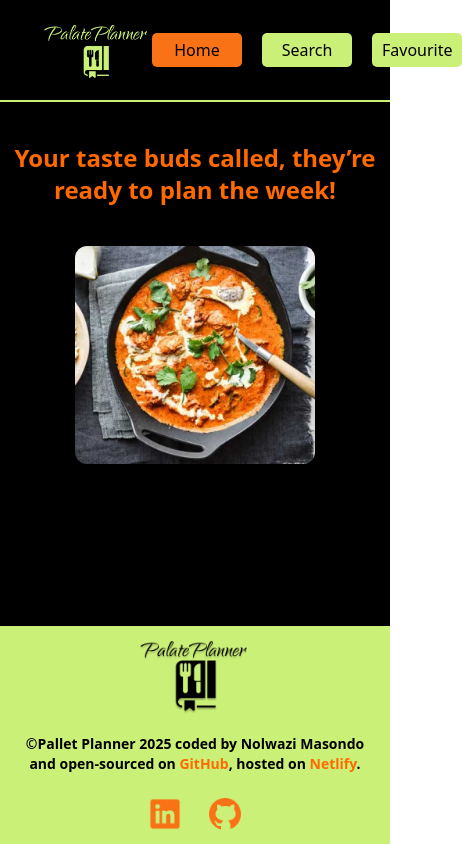
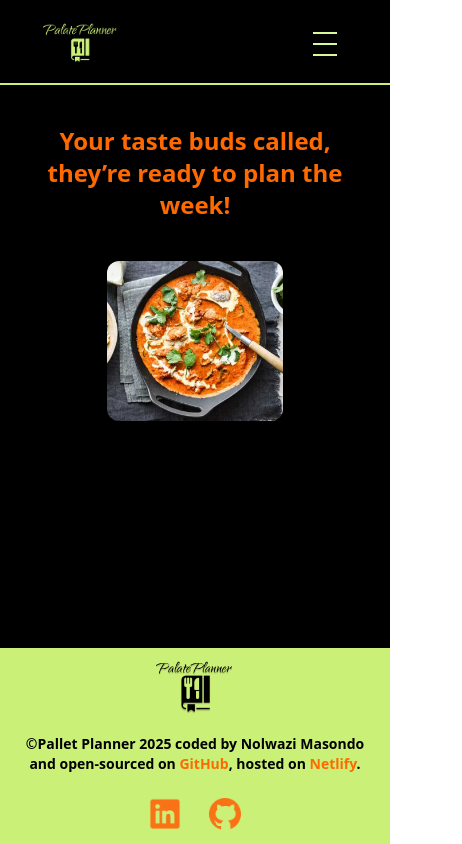
Before and after one commit to Lwazi-Masondo/alx-fe-capstone-project, a React (Vite) app in the folder recipe-finder-app/: page / in a window 390 px wide. Shown: the whole page, 462 px wide, since content can reach past the window. Built offline with nearby package versions, Linux system fonts and the light colour scheme.

Commit message:
Added hamburger menu for small screens

```diff
--- a/recipe-finder-app/src/components/Favourites.jsx
+++ b/recipe-finder-app/src/components/Favourites.jsx
@@ -7,9 +7,12 @@ function Favourites() {
 
   if (favourites.length === 0) {
     return (
-      <p className="text-center font-bold text-white text-2xl">
-        No favourites yet!
-      </p>
+      <div>
+        <p className="text-center font-bold text-white text-2xl mt-20">
+          No favourites yet!
+        </p>
+        <img src="empty-favourites.png" alt="Empty bowl" className="m-auto" />
+      </div>
     );
   }
   return (
@@ -17,7 +20,7 @@ function Favourites() {
       <h1 className="text-center text-orange-500  font-bold text-2xl my-10">
         Favourites
       </h1>
-      <ul className="grid grid-cols-1 md:grid-cols-2 lg:grid-cols-3 m-auto">
+      <ul className="grid grid-cols-1 md:grid-cols-2 lg:grid-cols-3 m-auto justify-items-center">
         {favourites.map((meal) => (
           <li
             key={meal.idMeal}
--- a/recipe-finder-app/src/components/Footer.jsx
+++ b/recipe-finder-app/src/components/Footer.jsx
@@ -1,7 +1,7 @@
 function Footer() {
   return (
     <footer className=" flex flex-col md:flex-row gap-5 justify-between py-2.5 px-5 text-center items-center bg-amber-300 w-full">
-      <img src="/public/logo_dark.png" alt="logo" className="w-28" />
+      <img src="/public/logo_dark.png" alt="logo" className=" w-20 md:w-28" />
       <p className="font-bold text-sm md:text-base">
         ©Pallet Planner 2025 coded by Nolwazi Masondo and open-sourced on
         <a
--- a/recipe-finder-app/src/components/Header.jsx
+++ b/recipe-finder-app/src/components/Header.jsx
@@ -2,10 +2,18 @@ import Nav from "./nav";
 
 function Header() {
   return (
-    <header className="flex flex-row justify-between items-center py-5 px-10">
-      <img src="/public/logo_light.png" alt="logo" className="w-28" />
-      <Nav />
-    </header>
+    <>
+      <header className="flex flex-row justify-between items-center py-5 px-10 relative">
+        <img
+          src="/public/logo_light.png"
+          alt="logo"
+          className=" w-20 md:w-28 "
+        />
+      </header>
+      <div className="absolute top-8 right-0">
+        <Nav />
+      </div>
+    </>
   );
 }
 
--- a/recipe-finder-app/src/components/Home.jsx
+++ b/recipe-finder-app/src/components/Home.jsx
@@ -1,13 +1,13 @@
 function Home() {
   return (
     <div>
-      <h1 className="text-center font-bold text-2xl text-orange-500 mt-10">
+      <h1 className="text-center font-bold text-2xl text-orange-500 my-10 mx-10">
         Your taste buds called, they’re ready to plan the week!
       </h1>
       <img
         src="/randomfood.png"
         alt="Food"
-        className="w-60 m-auto mt-10 rounded-xl"
+        className="w-44 md:w-80 lg:w-96 m-auto mt-10 mb-20 rounded-xl"
       />
     </div>
   );
--- a/recipe-finder-app/src/components/Nav.jsx
+++ b/recipe-finder-app/src/components/Nav.jsx
@@ -1,9 +1,13 @@
 import "/src/styles/App.css";
 import { NavLink } from "react-router-dom";
+import { useState } from "react";
 
 function Nav() {
+  const [isOpen, setIsOpen] = useState(false);
+
   return (
-    <nav className="flex gap-5">
+    <nav>
+      <div className="hidden md:flex gap-5 md:mx-20">
         <NavLink
           to="/"
           className={({ isActive }) =>
@@ -38,6 +42,85 @@ function Nav() {
         >
           <span>Favourite</span>
         </NavLink>
+      </div>
+
+      <div className="flex flex-col">
+        {/* Mobile Menu Button */}
+        <div className="md:hidden mx-5 self-center">
+          <button
+            onClick={() => setIsOpen(!isOpen)}
+            className="flex flex-col justify-between w-6 h-6 focus:outline-none"
+          >
+            <div
+              className={`block h-0.5 w-full bg-lime-200 transform transition duration-300 ease-in-out ${
+                isOpen ? "rotate-45 translate-y-2.5 bg-orange-500" : ""
+              }`}
+            ></div>
+            <div
+              className={`block h-0.5 w-full bg-lime-200 transition duration-300 ease-in-out ${
+                isOpen ? "opacity-0" : ""
+              }`}
+            ></div>
+            <div
+              className={`block h-0.5 w-full bg-lime-200 transform transition duration-300 ease-in-out ${
+                isOpen ? "-rotate-45 -translate-y-3 bg-orange-500" : ""
+              }`}
+            ></div>
+          </button>
+        </div>
+
+        {/* Mobile Dropdown menu */}
+        <div
+          className={`md:hidden overflow-hidden transition-all duration-300 ease-in-out flex flex-col bg-lime-200  mx-5 ${
+            isOpen ? "max-h-60 opacity-100" : "max-h-0 opacity-0"
+          }`}
+        >
+          <NavLink
+            to="/"
+            className={({ isActive }) =>
+              `transition - colors ${
+                isActive ? "act-button-sec" : "btn-secondary"
+              }`
+            }
+            onClick={() => setIsOpen(false)}
+          >
+            <span className="">Home</span>
+          </NavLink>
+          <NavLink
+            to="/search"
+            className={({ isActive }) =>
+              `transition - colors ${
+                isActive ? "act-button-sec" : "btn-secondary"
+              }`
+            }
+            onClick={() => setIsOpen(false)}
+          >
+            <span>Search</span>
+          </NavLink>
+
+          {/* <NavLink
+        to="#"
+        className={({ isActive }) =>
+          `transition - colors ${isActive ? "act-button" : "btn-primary"}`
+        }
+        onClick={() => setIsOpen(false)}
+      >
+        <span>Planner</span>
+      </NavLink> */}
+
+          <NavLink
+            to="/favourites"
+            className={({ isActive }) =>
+              `transition - colors ${
+                isActive ? "act-button-sec" : "btn-secondary"
+              }`
+            }
+            onClick={() => setIsOpen(false)}
+          >
+            <span>Favourite</span>
+          </NavLink>
+        </div>
+      </div>
     </nav>
   );
 }
--- a/recipe-finder-app/src/components/Search.jsx
+++ b/recipe-finder-app/src/components/Search.jsx
@@ -16,7 +16,7 @@ function Search({ onSubmit }) {
     <div className="flex-1">
       <form
         onSubmit={handleSubmit}
-        className="bg-none flex justify-center gap-2 m-5"
+        className="bg-none flex justify-center gap-2 m-5 mt-10"
       >
         <input
           type="text"
--- a/recipe-finder-app/src/styles/App.css
+++ b/recipe-finder-app/src/styles/App.css
@@ -35,6 +35,27 @@ footer {
   text-align: center;
 }
 
+.btn-secondary {
+  background-color: #cbf078;
+  color: black;
+  padding: 5px 10px;
+  width: 90px;
+  text-align: center;
+}
+
+.btn-secondary:hover {
+  cursor: pointer;
+  background-color: #f97316;
+}
+
+.act-button-sec {
+  background-color: #f97316;
+  color: black;
+  padding: 5px 10px;
+  width: 90px;
+  text-align: center;
+}
+
 header {
   border-bottom: 2px solid #cbf078;
 }
```
Also changed, not shown: recipe-finder-app/public/empty-favourites.png (added), recipe-finder-app/public/logo_green-background.png (added). Lines whose indentation alone changed are shown as unchanged.
